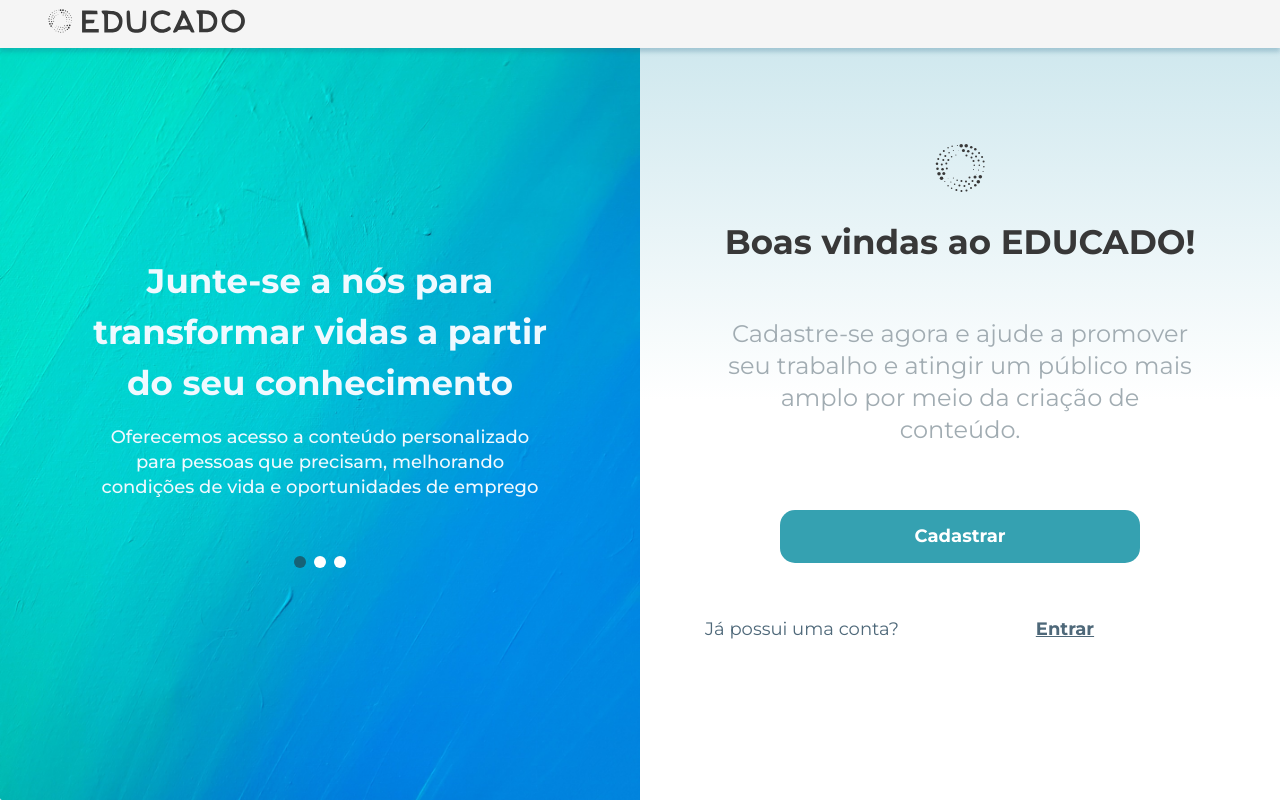
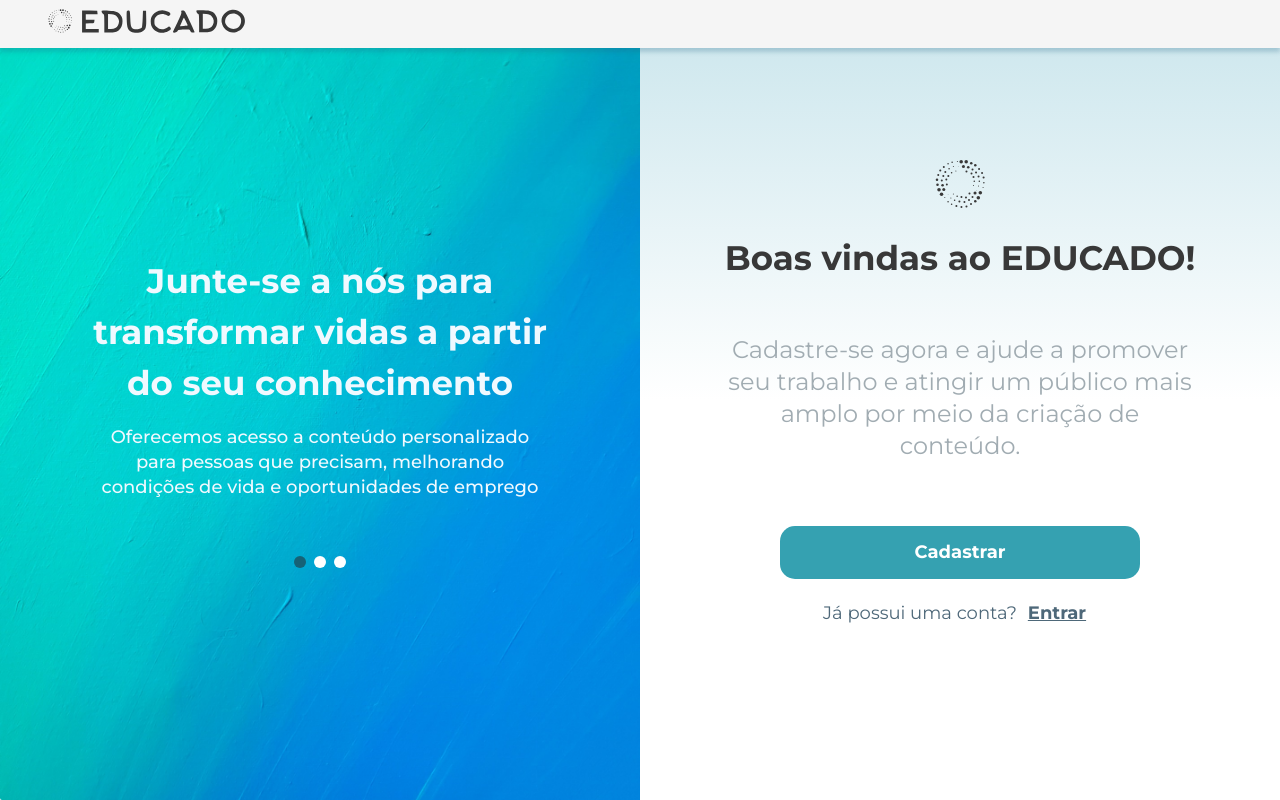
Before and after one commit to ErasmusEgalitarian/educado-backend, a React (Vite) app in the folder web/: page /welcome in a window 1280 px wide. Built offline with nearby package versions, Linux system fonts and the light colour scheme; no server answers.

Commit message:
Texst placed the right place

```diff
--- a/web/src/features/auth/pages/Welcome.tsx
+++ b/web/src/features/auth/pages/Welcome.tsx
@@ -45,7 +45,7 @@ const Welcome = () => {
 
           {/*Container for right side of the page*/}
           <div className="relative right-0 h-screen flex flex-col justify-center items-center  bg-gradient-to-b from-[#C9E5EC] via-[#FFFFFF] to-[#FFFFFF] w-full">
-            <img src="/public/logo.svg" alt="Image" />
+            <img src="/logo.svg" alt="Image" />
             <h1 className="relative text-4xl font-['Lato'] text-[#383838] text-[34px] text-center mb-6 mt-4 font-black px-10">
               {texts[0]}
                 {/*Warm welcome to the learning platform*/}
@@ -63,10 +63,10 @@ const Welcome = () => {
               </Link>
 
             </div>
-            <div className="relative flex flex-row items-center justify-center w-full mt-10 space-x-4 text-[#4E6879] font-['Montserrat']">
+            <div className="relative flex flex-row items-center justify-center  mt-2 text-[#4E6879] font-['Montserrat']">
               <div className="text-lg">{t("welcome.login-text")}</div>
               <Link
-                className="h-[3.3rem] w-[300px] flex items-center justify-center rounded-[15px] text-lg underline font-bold text-[#4E6879] transition duration-100 ease-in hover:text-blue-900"
+                className="h-[3.3rem] w-[80px] flex items-center justify-center rounded-[15px] text-lg underline font-bold text-[#4E6879] transition duration-100 ease-in hover:text-blue-900"
                 to="/login"
               >
                 Entrar
```
